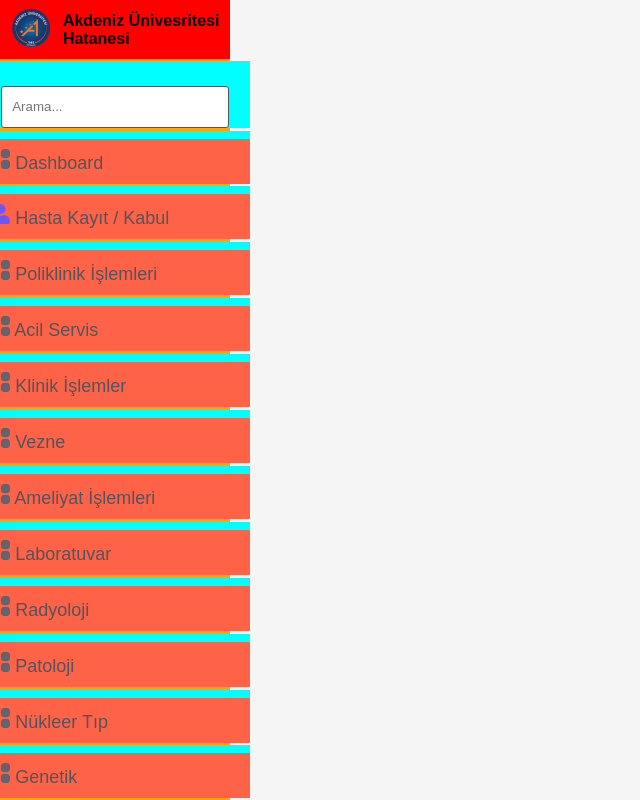
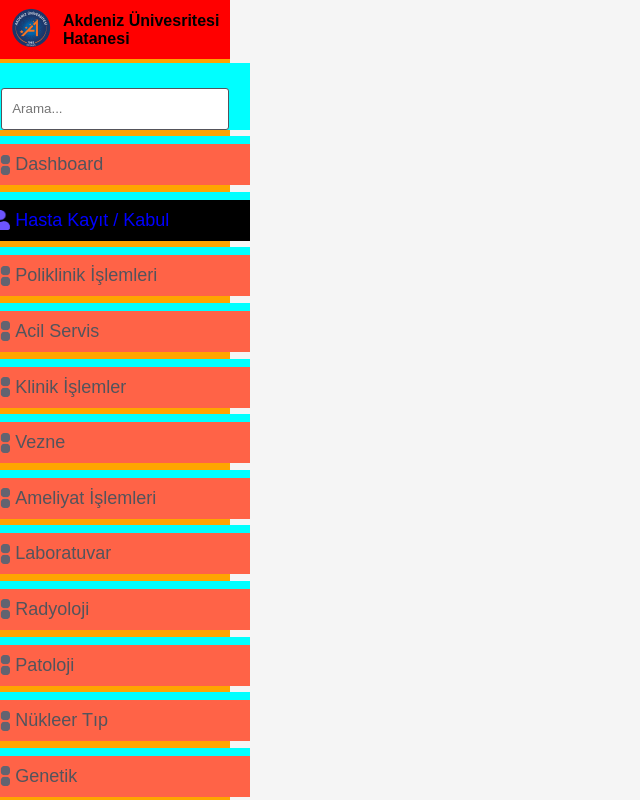
Before and after one commit to ozcanbayram/Hasta-Kayit-Angular, an Angular app: page / in a window 1280 px wide. Shown: the whole page, without its empty margins (0-640 px from the left). Built offline with nearby package versions, Linux system fonts and the light colour scheme.

Commit message:
used span in side-menu

```diff
--- a/src/app/side-menu/side-menu.component.html
+++ b/src/app/side-menu/side-menu.component.html
@@ -24,11 +24,14 @@
             <li> <a href="#" class="'item item1"> <img src="../../assets/images/dashboard-icon.png" alt="">
                     Dashboard</a>
             </li>
-            <li><a href="#" class="item item2"> <img src="../../assets/images/hasta-kayit.png" width="20" height="20"
-                        alt=""> Hasta Kayıt /
-                    Kabul</a></li>
-            <li><a href="#" class="item item3"><img src="../../assets/images/dashboard-icon.png" alt=""> Poliklinik
-                    İşlemleri</a></li>
+            <li><a href="#" class="item item2">
+                    <img src="../../assets/images/hasta-kayit.png" width="20" height="20" alt="">
+                    <span> Hasta Kayıt /
+                        Kabul</span>
+                </a></li>
+            <li><a href="#" class="item item3"><img src="../../assets/images/dashboard-icon.png" alt="">
+                    <span>Poliklinik İşlemleri</span>
+                </a></li>
             <li><a href="#" class="item item4"><img src="../../assets/images/dashboard-icon.png" alt=""> Acil Servis</a>
             </li>
             <li><a href="#" class="item item5"><img src="../../assets/images/dashboard-icon.png" alt=""> Klinik
--- a/src/app/side-menu/side-menu.component.scss
+++ b/src/app/side-menu/side-menu.component.scss
@@ -70,10 +70,16 @@
     font-size: 18px;
     margin-top: 8px;
     width: 250px;
-    justify-content: center;
+    display: flex;
+    flex-direction: row;
+    justify-content: flex-start;
     background-color: tomato;
     padding: 10px;
     align-items: center;
+}
+
+.navigations ul li a img {
+    margin-right: 5px;
 }
 
 .search-box {
@@ -88,5 +94,6 @@
 }
 
 .item2 {
-    background-color: black;
+    background-color: black !important;
+    color: blue !important;
 }
```
